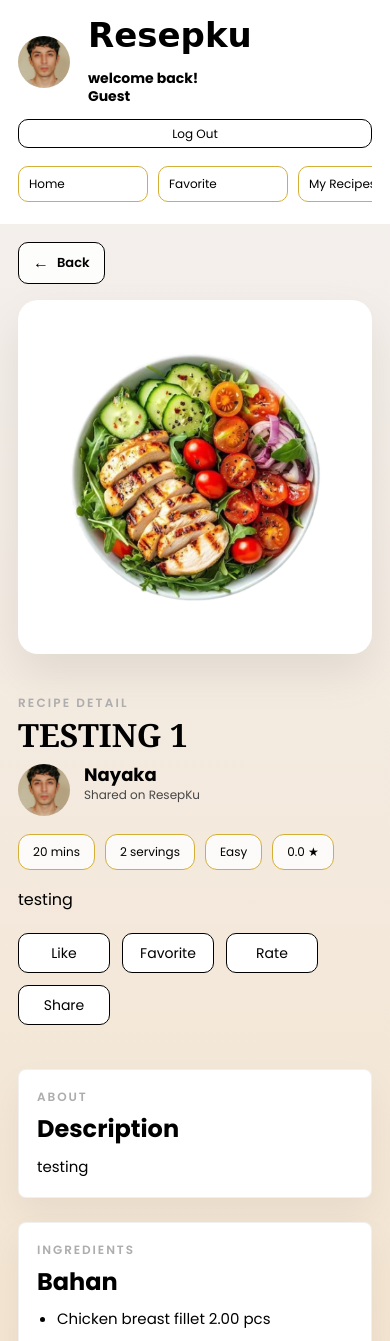
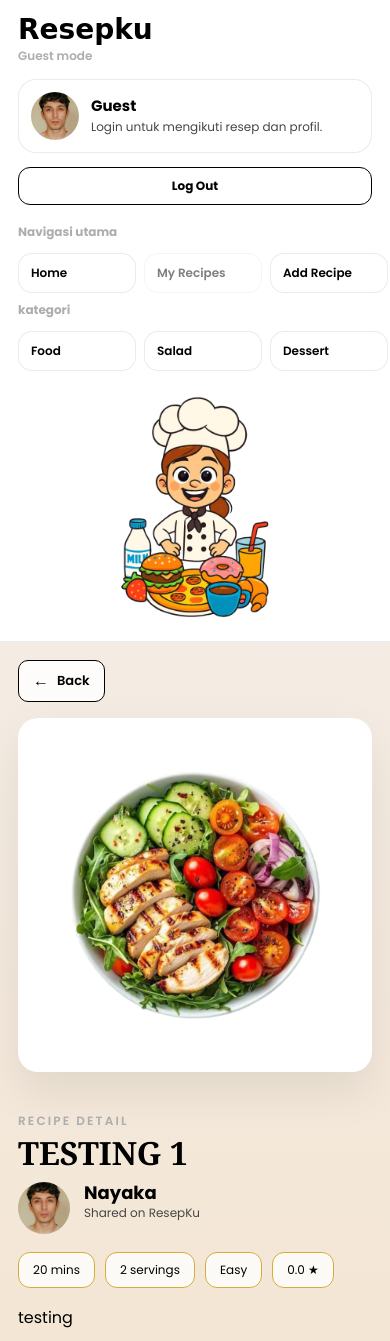
Before and after one commit to ReyyyGITHUB/resepku, a PHP site: page /resep/detail.php in a window 390 px wide. Shown: the top 1341 px of the page. Run offline with PHP 8.4, Linux system fonts and the light colour scheme; data comes from the database, SQL or seed files in the repository.

Commit message:
feat(sidebar): redesign dan rapikan detail navlink nya

```diff
--- a/assets/css/detail.css
+++ b/assets/css/detail.css
@@ -181,6 +181,8 @@
 }
 
 .detail-panel {
+    width: 100%;
+    box-sizing: border-box;
     padding: 24px;
     border: 1px solid rgba(0, 0, 0, 0.06);
     border-radius: 8px;
@@ -223,6 +225,10 @@
     gap: 10px;
     font-size: 15px;
     line-height: 1.45;
+}
+
+.detail-steps {
+    width: 100%;
 }
 
 .detail-related {
--- a/assets/css/home.css
+++ b/assets/css/home.css
@@ -11,64 +11,99 @@
     position: fixed;
     inset: 0 auto 0 0;
     z-index: 10;
+    display: flex;
+    flex-direction: column;
     width: 272px;
     min-height: 100vh;
     background: #ffffff;
+    border-right: 1px solid rgba(0, 0, 0, 0.08);
     overflow-y: auto;
 }
 
+.home-sidebar__profile {
+    display: grid;
+    gap: 16px;
+    padding: 22px 20px 18px;
+}
+
 .home-sidebar__brand {
-    position: relative;
-    padding: 24px 24px 18px;
-    text-align: center;
+    display: flex;
+    align-items: center;
+    gap: 12px;
 }
 
 .home-sidebar__logo {
-    width: 70px;
-    height: 80px;
+    width: 52px;
+    height: 60px;
     object-fit: cover;
+    flex: 0 0 auto;
 }
 
 .home-sidebar__name {
-    margin: -8px 0 0;
+    margin: 0;
     font-family: var(--font-brand);
-    font-size: 36px;
+    font-size: 30px;
     font-weight: 700;
     line-height: 1;
 }
 
-.home-sidebar__user {
-    margin: 6px 0 14px;
+.home-sidebar__status {
+    margin: 4px 0 0;
+    color: #adadad;
     font-size: 12px;
-    font-weight: 500;
+    font-weight: 600;
+}
+
+.home-sidebar__identity {
+    display: grid;
+    grid-template-columns: 54px minmax(0, 1fr);
+    gap: 12px;
+    align-items: center;
+    padding: 14px;
+    border-radius: 18px;
+    border: 1px solid rgba(0, 0, 0, 0.08);
+    background: #ffffff;
+}
+
+.home-sidebar__welcome {
+    min-width: 0;
 }
 
 .home-sidebar__avatar {
-    width: 78px;
-    height: 74px;
-    border-radius: 100px;
+    width: 54px;
+    height: 54px;
+    border-radius: 50%;
     object-fit: cover;
 }
 
-.home-sidebar__welcome {
-    margin: 12px 0 14px;
+.home-sidebar__welcome strong {
+    display: block;
     font-size: 15px;
     font-weight: 700;
-    line-height: 1.25;
+    line-height: 1.2;
+}
+
+.home-sidebar__welcome span {
+    display: block;
+    margin-top: 4px;
+    color: #464646;
+    font-size: 12px;
+    line-height: 1.4;
 }
 
 .home-sidebar__logout {
     display: inline-flex;
     align-items: center;
     justify-content: center;
-    width: 113px;
-    height: 29px;
+    min-height: 38px;
+    padding: 0 14px;
     border: 1px solid #000000;
-    border-radius: 10px;
+    border-radius: 12px;
     color: #000000;
     font-size: 12px;
-    font-weight: 500;
+    font-weight: 700;
     text-decoration: none;
+    background: #ffffff;
 }
 
 .home-sidebar__divider {
@@ -77,42 +112,54 @@
 }
 
 .home-sidebar__label {
-    margin: 14px 0 0 21px;
+    margin: 16px 0 0;
+    padding: 0 20px;
     color: #adadad;
-    font-size: 16px;
+    font-size: 12px;
+    font-weight: 700;
 }
 
 .home-sidebar__nav {
     display: flex;
     flex-direction: column;
     gap: 10px;
-    width: 160px;
-    margin: 24px auto 0;
+    padding: 12px 20px 0;
 }
 
 .home-sidebar__nav a {
     display: flex;
     align-items: center;
-    height: 36px;
-    padding: 10px;
-    border: 1px solid #d4af37;
-    border-radius: 10px;
+    min-height: 40px;
+    padding: 10px 12px;
+    border: 1px solid rgba(0, 0, 0, 0.08);
+    border-radius: 14px;
+    background: rgba(255, 255, 255, 0.9);
     color: #000000;
     font-size: 12px;
-    font-weight: 500;
+    font-weight: 600;
     text-decoration: none;
 }
 
 .home-sidebar__nav a.is-active {
     border-color: #000000;
     background: #fb9b00;
+    box-shadow: 0 8px 18px rgba(251, 155, 0, 0.2);
+}
+
+.home-sidebar__nav a[aria-disabled="true"] {
+    opacity: 0.5;
+    pointer-events: none;
+}
+
+.home-sidebar__nav--categories {
+    padding-bottom: 16px;
 }
 
 .home-sidebar__chef {
     display: block;
-    width: 132px;
-    height: auto;
-    margin: 28px auto 20px;
+    width: calc(100% - 40px);
+    max-width: 180px;
+    margin: auto 20px 20px;
     object-fit: contain;
 }
 
@@ -952,60 +999,68 @@
         position: static;
         width: 100%;
         min-height: auto;
-        padding: 18px;
+        border-right: 0;
+        border-bottom: 1px solid rgba(0, 0, 0, 0.08);
+    }
+
+    .home-sidebar__profile {
+        gap: 14px;
+        padding: 16px 18px 14px;
+    }
+
+    .home-sidebar__logo,
+    .home-sidebar__divider {
+        display: none;
     }
 
     .home-sidebar__brand {
-        display: grid;
-        grid-template-columns: 74px 1fr auto;
-        align-items: center;
-        gap: 14px;
-        height: auto;
-        padding: 0;
-        text-align: left;
-    }
-
-    .home-sidebar__logo,
-    .home-sidebar__chef,
-    .home-sidebar__divider,
-    .home-sidebar__label,
-    .home-sidebar__user {
-        display: none;
+        align-items: flex-start;
     }
 
     .home-sidebar__name {
         margin: 0;
-        font-size: 34px;
+        font-size: 28px;
+    }
+
+    .home-sidebar__status {
+        margin-top: 3px;
+    }
+
+    .home-sidebar__identity {
+        grid-template-columns: 48px minmax(0, 1fr);
+        padding: 12px;
     }
 
     .home-sidebar__avatar {
-        grid-column: 1;
-        grid-row: 1 / span 2;
-        width: 64px;
-        height: 64px;
-    }
-
-    .home-sidebar__welcome {
-        margin: 4px 0 0;
-        font-size: 14px;
+        width: 48px;
+        height: 48px;
     }
 
     .home-sidebar__logout {
-        grid-column: 3;
-        grid-row: 1 / span 2;
+        width: 100%;
+    }
+
+    .home-sidebar__label {
+        margin-top: 4px;
+        padding: 0 18px;
     }
 
     .home-sidebar__nav {
         flex-direction: row;
-        width: 100%;
         gap: 10px;
-        margin-top: 18px;
+        padding: 12px 18px 0;
         overflow-x: auto;
         padding-bottom: 4px;
     }
 
     .home-sidebar__nav a {
         min-width: 130px;
+        white-space: nowrap;
+    }
+
+    .home-sidebar__chef {
+        width: min(180px, calc(100% - 36px));
+        margin: 14px auto 18px;
     }
 
     .home-main {
@@ -1096,18 +1151,7 @@
 }
 
 @media (max-width: 520px) {
-    .home-sidebar__brand {
-        grid-template-columns: 56px 1fr;
-    }
-
-    .home-sidebar__avatar {
-        width: 52px;
-        height: 52px;
-    }
-
     .home-sidebar__logout {
-        grid-column: 1 / -1;
-        grid-row: auto;
         width: 100%;
     }
 
@@ -1133,4 +1177,17 @@
         --recipe-card-min: 244px;
         grid-template-columns: 1fr;
     }
+
+    .home-sidebar__nav {
+        gap: 8px;
+    }
+
+    .home-sidebar__nav a {
+        min-width: 118px;
+    }
+
+    .home-sidebar__chef {
+        width: min(160px, calc(100% - 28px));
+        margin: 10px auto 16px;
+    }
 }
--- a/resep/detail.php
+++ b/resep/detail.php
@@ -63,23 +63,39 @@ if ($recipe === null) {
 </head>
 <body class="detail-page" data-guest-mode="<?= $isGuest ? '1' : '0' ?>">
     <aside class="home-sidebar detail-sidebar">
+        <div class="home-sidebar__profile">
             <div class="home-sidebar__brand">
                 <img src="../assets/img/resepku-logo.png" alt="" class="home-sidebar__logo">
+                <div>
                     <p class="home-sidebar__name">Resepku</p>
-            <p class="home-sidebar__user"><?= e($userName) ?></p>
+                    <p class="home-sidebar__status"><?= $isGuest ? 'Guest mode' : 'Signed in' ?></p>
+                </div>
+            </div>
+
+            <div class="home-sidebar__identity">
                 <img src="../assets/img/home-profile.png" alt="" class="home-sidebar__avatar">
-            <p class="home-sidebar__welcome">welcome back!<br><?= e($userName) ?></p>
+                <div class="home-sidebar__welcome">
+                    <strong><?= e($userName) ?></strong>
+                    <span><?= $isGuest ? 'Login untuk mengikuti resep dan profil.' : 'Lanjutkan baca detail dan aksi resep.' ?></span>
+                </div>
+            </div>
+
             <a href="../auth/logout.php" class="home-sidebar__logout">Log Out</a>
         </div>
 
         <div class="home-sidebar__divider"></div>
-        <p class="home-sidebar__label">kategori</p>
 
-        <nav class="home-sidebar__nav" aria-label="Navigasi Resep">
+        <p class="home-sidebar__label">Navigasi utama</p>
+        <nav class="home-sidebar__nav home-sidebar__nav--primary" aria-label="Navigasi Resep">
             <a href="../home/">Home</a>
-            <a href="#">Favorite</a>
-            <a href="#">My Recipes</a>
+            <a href="#" aria-disabled="true" tabindex="-1">My Recipes</a>
+            <a href="../resep/buat.php">Add Recipe</a>
+            <a href="#" aria-disabled="true" tabindex="-1">Favorite</a>
             <a class="is-active" href="#">Recipe Detail</a>
+        </nav>
+
+        <p class="home-sidebar__label home-sidebar__label--compact">kategori</p>
+        <nav class="home-sidebar__nav home-sidebar__nav--categories" aria-label="Kategori resep">
             <a href="#">Food</a>
             <a href="#">Salad</a>
             <a href="#">Dessert</a>
@@ -189,12 +205,14 @@ if ($recipe === null) {
                     </div>
                 </article>
 
+                <?php if ($isGuest): ?>
                     <article class="detail-panel detail-panel--guest">
                         <p class="detail-panel__label">Guest Mode</p>
                         <h2>Unlock actions</h2>
                         <p class="detail-panel__text">Like, favorite, rating, and comments will open a register gate for guest users.</p>
                         <button type="button" class="detail-action detail-action--full" data-guest-gate>Create account</button>
                     </article>
+                <?php endif; ?>
             </aside>
         </section>
     </main>
```
Also changed, not shown: home/index.php (+28 -12 lines), resep/buat.php (+26 -14 lines). Lines whose indentation alone changed are shown as unchanged.
